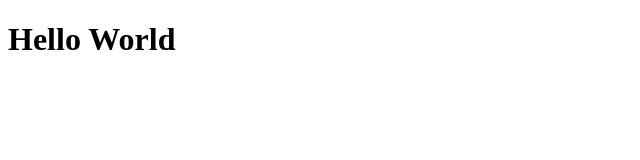
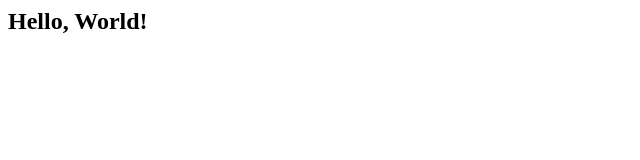
Before and after one commit to ayushh2k/made-with-clai, a plain HTML site: page index.html in a window 1280 px wide. Shown: the whole page, without its empty margins (0-640 px from the left). Drawn offline with Linux system fonts and the light colour scheme.

Commit message:
Initial commit

```diff
--- a/index.html
+++ b/index.html
@@ -1,9 +1 @@
-<!DOCTYPE html>
-<html>
-<head>
-  <title>Hello World</title>
-</head>
-<body>
-  <h1>Hello World</h1>
-</body>
-</html>
+<h2>Hello, World!</h2>
```
Also changed, not shown: 1 other file.
